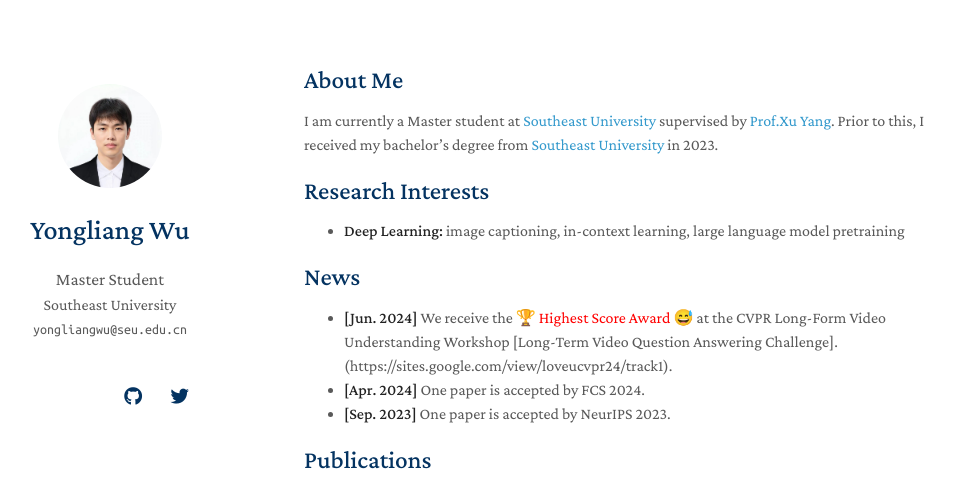
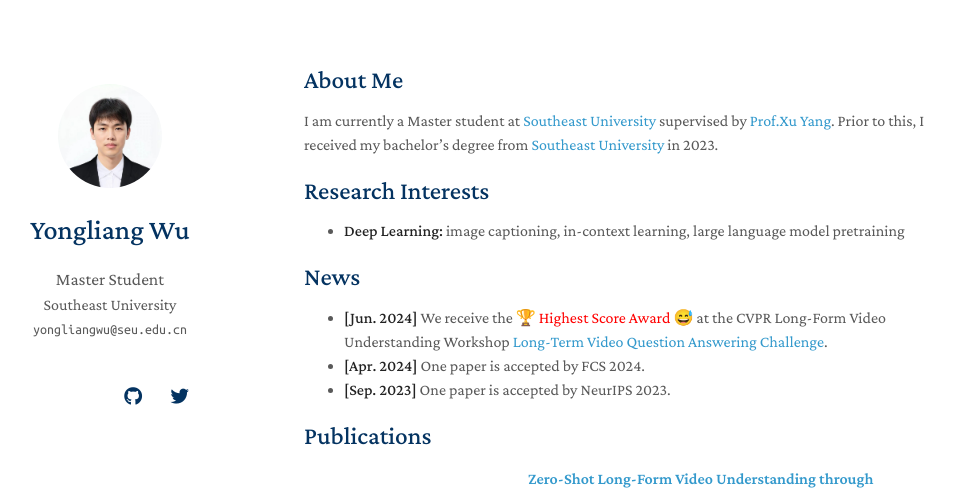
Before and after one commit to yongliang-wu/yongliang-wu.github.io, a Jekyll site: the page built from index.md, in a window 1280 px wide and 900 px high, cut to the strip 0-496 px from the top of the window. Shown: the whole strip, without its empty margins (166-1121 px from the left). Built offline with Jekyll 4.4.1, drawn with Linux system fonts in a browser that asks for light colours; nearby versions of some CDN libraries; a style sheet for code colours, icons or effects is not loaded; our own code applies the rules of GitHub Pages for plain Markdown files.

Commit message:
Update index.md

```diff
--- a/index.md
+++ b/index.md
@@ -12,7 +12,7 @@
 
 ## News
 
-- **[Jun. 2024]** We receive the <span style="color:red;">🏆 Highest Score Award 😅</span> at the CVPR Long-Form Video Understanding Workshop [Long-Term Video Question Answering Challenge].(https://sites.google.com/view/loveucvpr24/track1).
+- **[Jun. 2024]** We receive the <span style="color:red;">🏆 Highest Score Award 😅</span> at the CVPR Long-Form Video Understanding Workshop [Long-Term Video Question Answering Challenge](https://sites.google.com/view/loveucvpr24/track1).
 - **[Apr. 2024]** One paper is accepted by FCS 2024.
 - **[Sep. 2023]** One paper is accepted by NeurIPS 2023.
 
```
